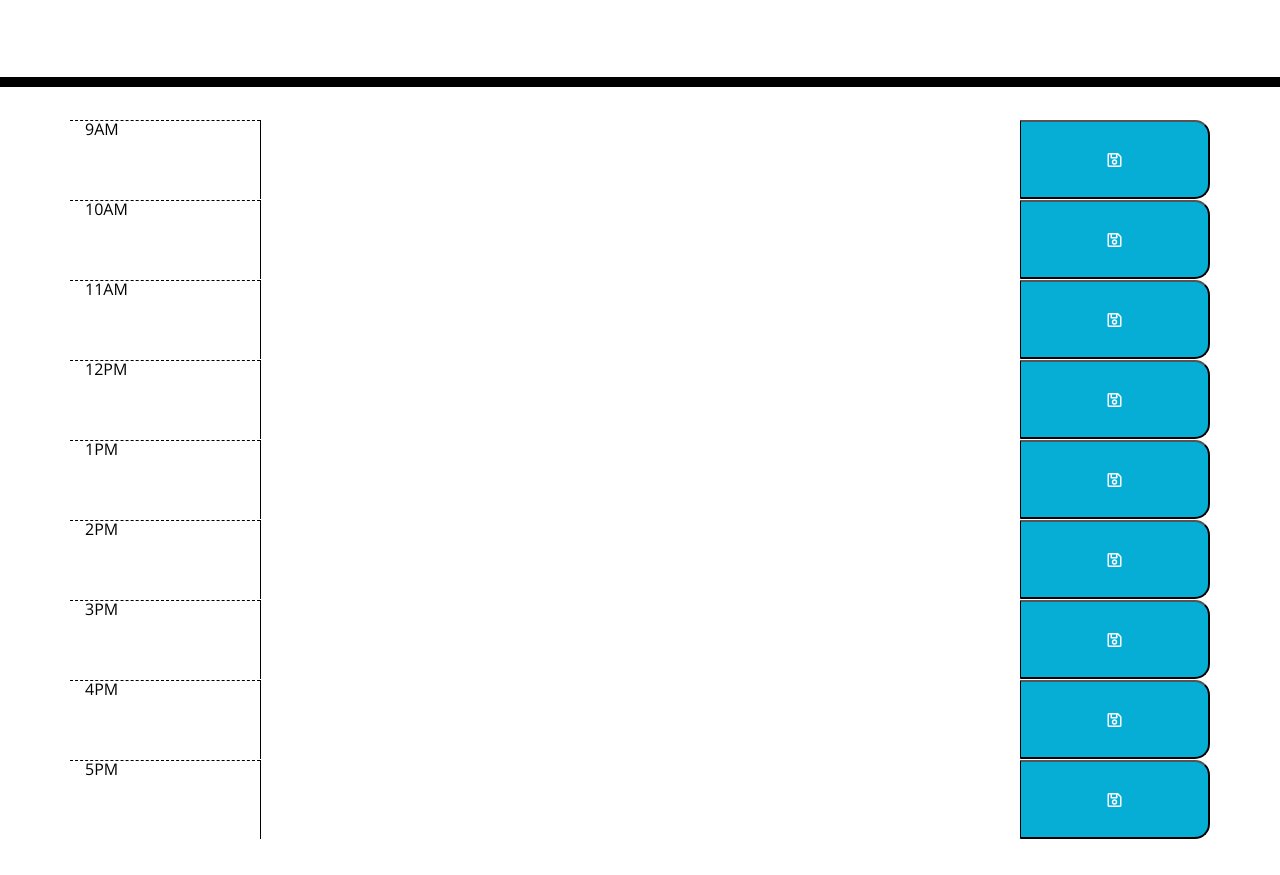
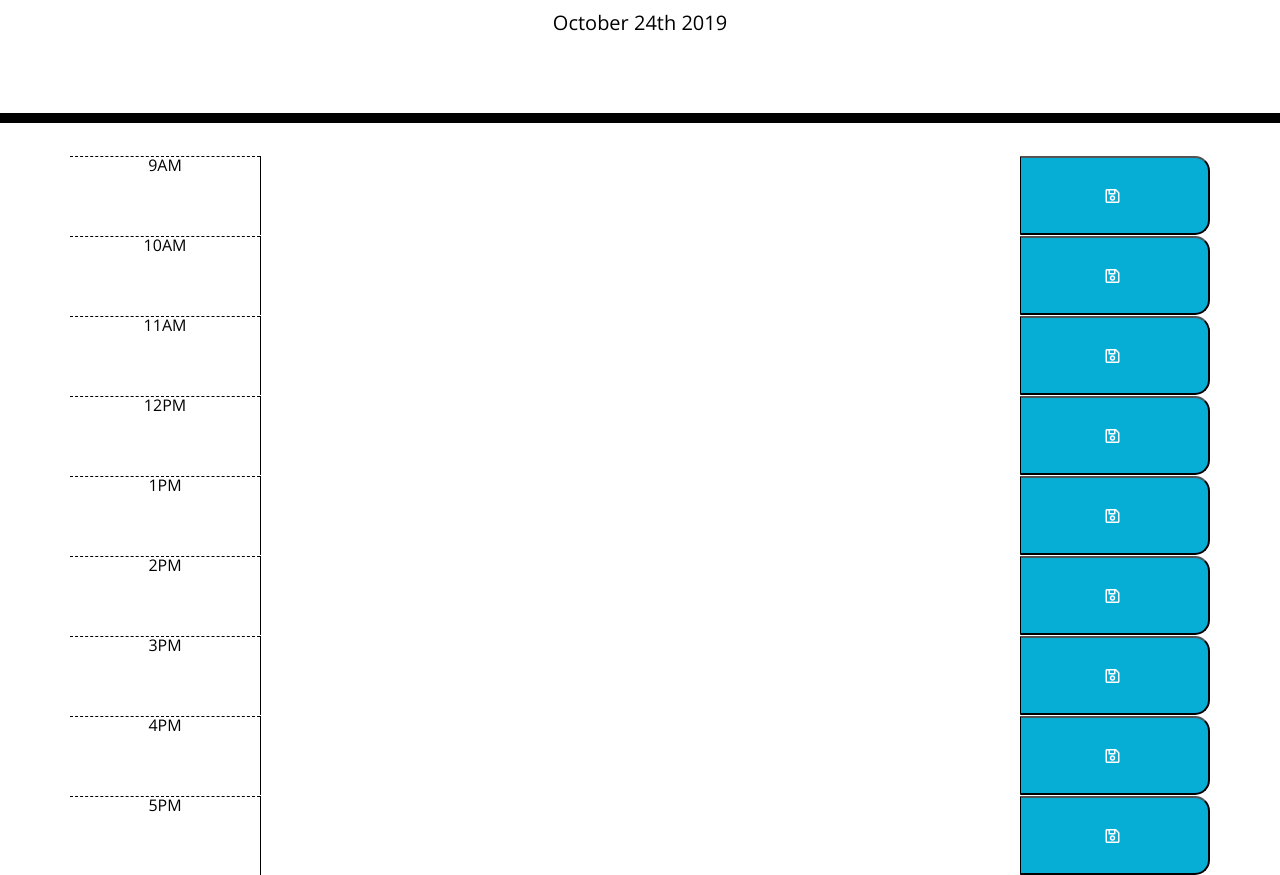
Before and after one commit to davidgeht/Day-Planner, a plain HTML site: page index.html in a window 1280 px wide. Shown: the part 181-1056 px from the top of the page. Before the commit the page ends 1020 px from the top, so only its background shows below. Drawn offline with nearby package versions, Linux system fonts and the light colour scheme.

Commit message:
added current time function, added local storage function

```diff
--- a/index.html
+++ b/index.html
@@ -29,51 +29,8 @@
       <p id="currentDay" class="lead"></p>
     </header>
     <div class="container">
-      <div class="row">
-          <div class="col-2 hour">9AM</div>
-          <textarea class="col-8 description"></textarea>
-          <button id="hour9" class="col-2 saveBtn far fa-save"></button>
-      </div>
-      <div class="row">
-          <div class="col-2 hour">10AM</div>
-          <textarea class="col-8 description"></textarea>
-          <button id="hour10" class="col-2 saveBtn far fa-save"></button>
-      </div>
-      <div class="row">
-          <div class="col-2 hour">11AM</div>
-          <textarea class="col-8 description"></textarea>
-          <button id="hour11" class="col-2 saveBtn far fa-save"></button>
-      </div>
-      <div class="row">
-          <div class="col-2 hour">12PM</div>
-          <textarea class="col-8 description"></textarea>
-          <button id="hour12" class="col-2 saveBtn far fa-save"></button>
-      </div>
-      <div class="row">
-          <div class="col-2 hour">1PM</div>
-          <textarea class="col-8 description"></textarea>
-          <button id="hour1" class="col-2 saveBtn far fa-save"></button>
-      </div>
-      <div class="row">
-          <div class="col-2 hour">2PM</div>
-          <textarea id="text9" class="col-8 description"></textarea>
-          <button id="hour2" class="col-2 saveBtn far fa-save"></button>
-      </div>
-      <div class="row">
-          <div class="col-2 hour">3PM</div>
-          <textarea class="col-8 description"></textarea>
-          <button id="hour3" class="col-2 saveBtn far fa-save"></button>
-      </div>
-      <div class="row">
-          <div class="col-2 hour">4PM</div>
-          <textarea class="col-8 description"></textarea>
-          <button id="hour4" class="col-2 saveBtn far fa-save"></button>
-      </div>
-      <div class="row">
-          <div class="col-2 hour">5PM</div>
-          <textarea class="col-8 description"></textarea>
-          <button id="hour5"class="col-2 saveBtn far fa-save"></button>
-      </div>
+
+        </div>
 
 
       <!-- Timeblocks go here -->
--- a/javascript/jquery.js
+++ b/javascript/jquery.js
@@ -6,9 +6,14 @@ $(document).ready(function(){
     var curDate = moment().format('MMMM Do YYYY');
     currentDateEl.text(curDate);
 });
-
+// textbox intializer
+var schedArray = ["9AM","10AM","11AM","12PM","1PM","2PM","3PM","4PM","5PM"];
+for (var i = 0; i < schedArray.length; i++){
+       $(".container").append(`<div class="row time-block" id=block${schedArray[i]}><div class="col-2 hour" id=${schedArray[i]}hour><p>${schedArray[i]}</p></div>
+       <textarea class="col-8 description" id=desc${schedArray[i]}></textarea><button class="col-2 saveBtn i far fa-save" id=btn${schedArray[i]}> </i></button></div>`);
+};
 // function to save input from text area
-$(document)
-
-
-}
+$(".saveBtn").click(function(){
+    var textValue=$(this.parentNode.children[1]).val();
+    localStorage.setItem($(this).attr("id"),textValue);
+});
```
